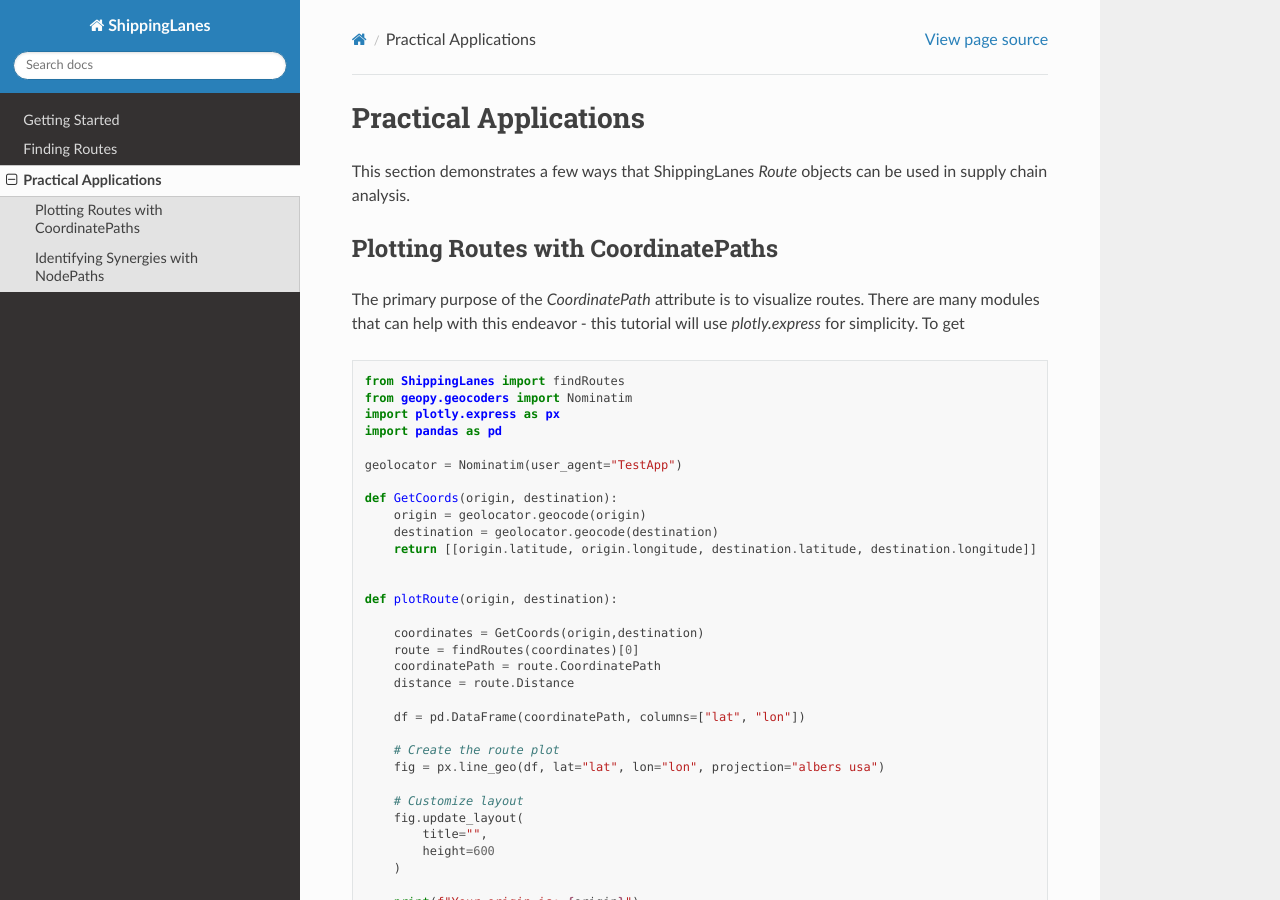
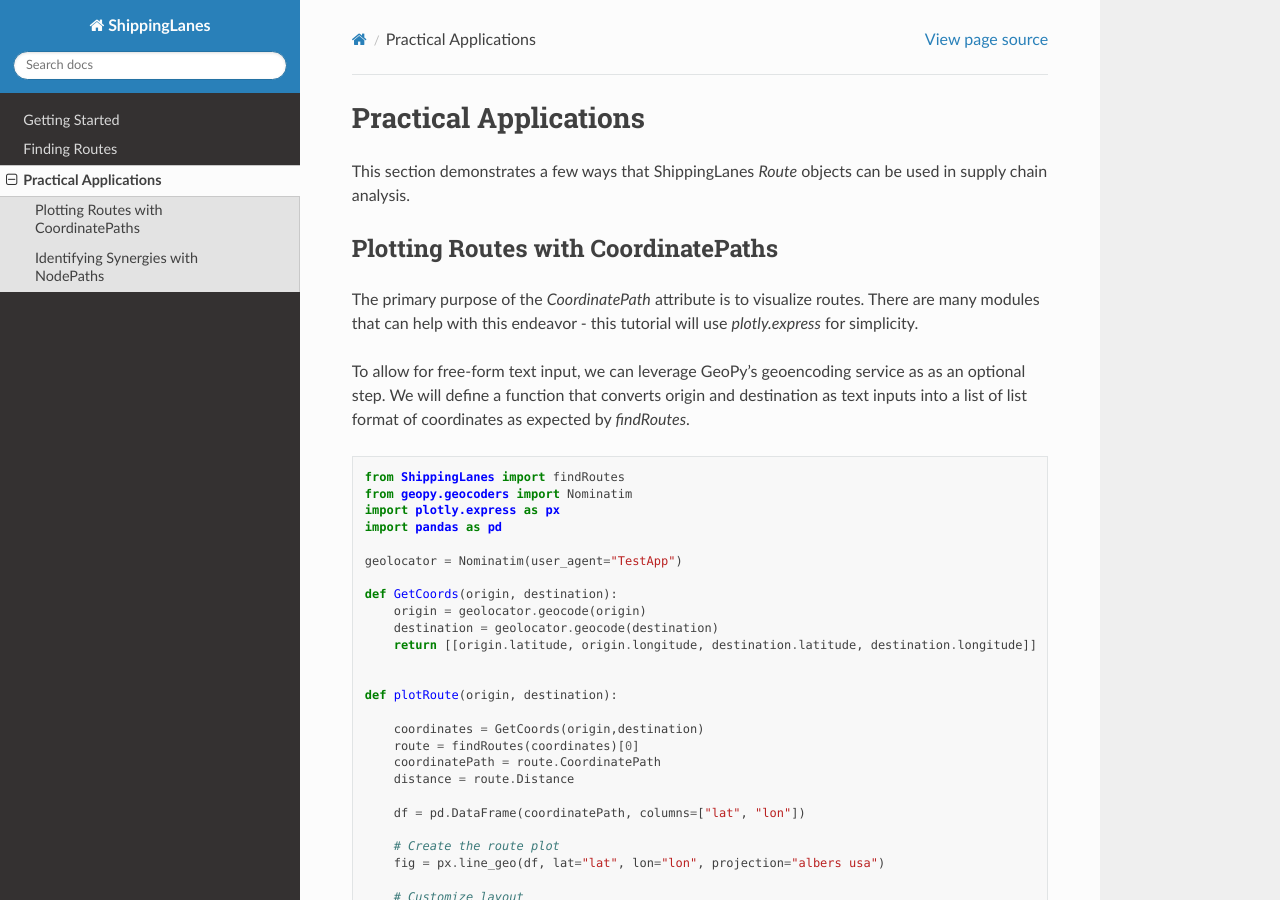
Before and after one commit to amarsrivastava19/ShippingLanes, a Sphinx documentation site: the page built from docs/source/practicalapplications.rst, in a window 1280 px wide and 900 px high. Built offline with Sphinx 7.4.7 and the Read the Docs theme 3.1.0, drawn with Linux system fonts in a browser that asks for light colours.

Commit message:
Update practicalapplications.rst

```diff
--- a/docs/source/practicalapplications.rst
+++ b/docs/source/practicalapplications.rst
@@ -7,7 +7,8 @@ Plotting Routes with CoordinatePaths
 ----------------
 
 The primary purpose of the `CoordinatePath` attribute is to visualize routes. There are many modules that can help with this endeavor - this tutorial will use `plotly.express` for simplicity.
-To get
+
+To allow for free-form text input, we can leverage GeoPy's geoencoding service as as an optional step. We will define a function that converts origin and destination as text inputs into a list of list format of coordinates as expected by `findRoutes`.
 
 
 .. code-block:: python
```
